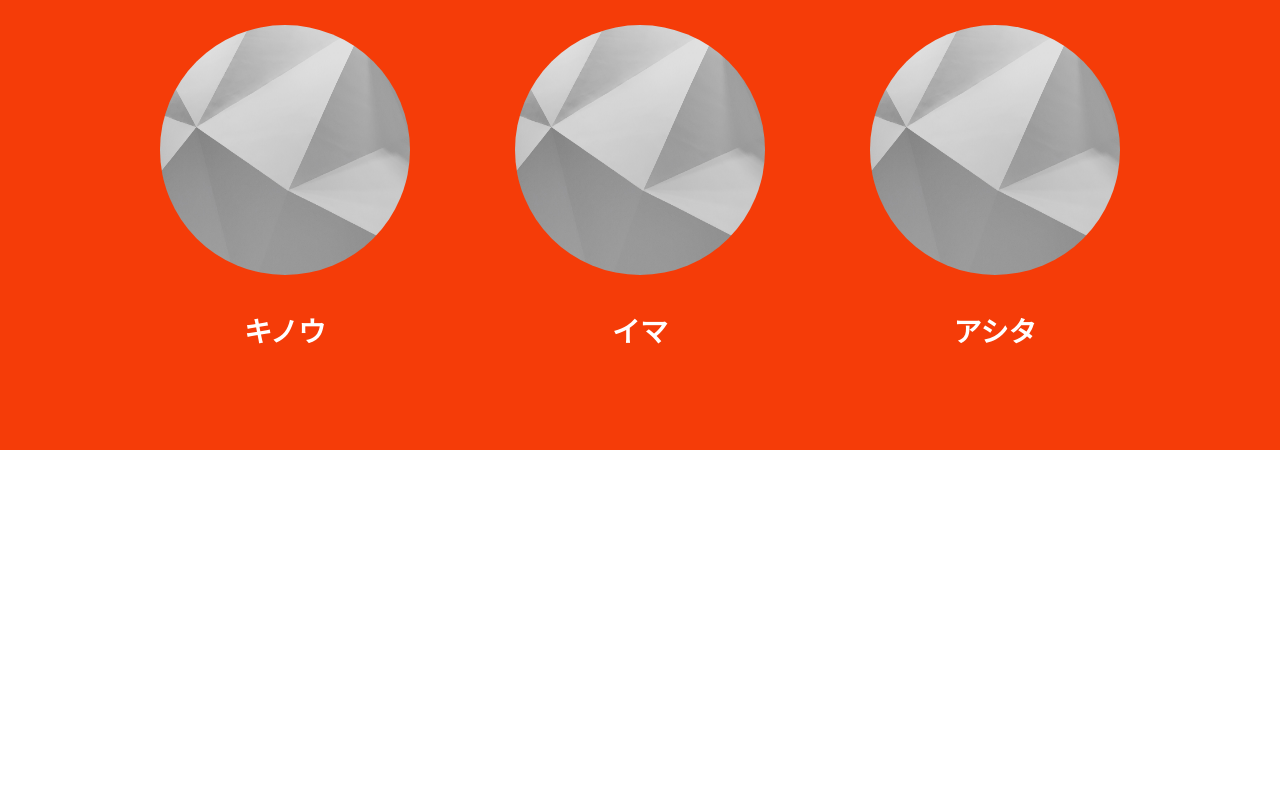
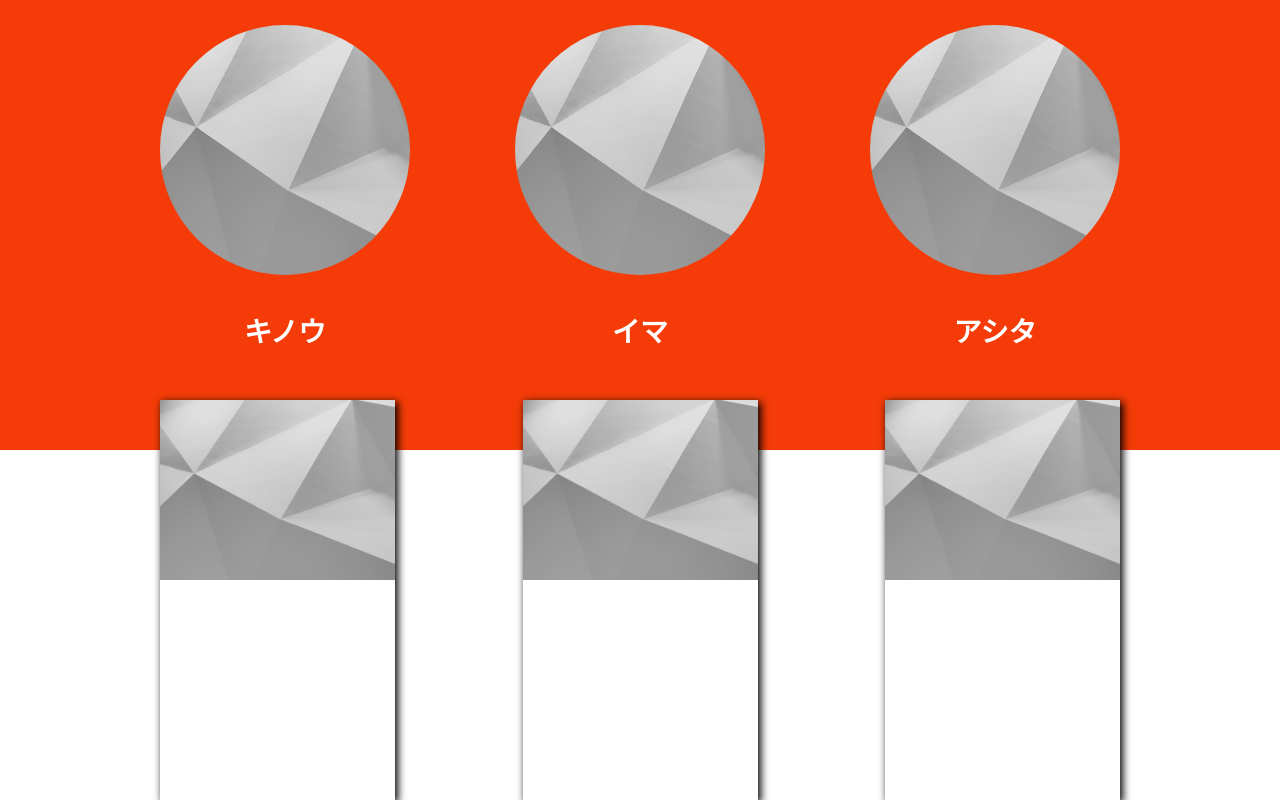
Before and after one commit to yusei66/Toyonaga-Yusei, a Nuxt app: page / in a window 1280 px wide. Shown: the part 5914-6714 px from the top of the page. Before the commit the page ends 6364 px from the top, so only its background shows below. Built offline with nearby package versions, Linux system fonts and the light colour scheme.

Commit message:
project下コンテンツ揃える

```diff
--- a/pages/index.vue
+++ b/pages/index.vue
@@ -1,5 +1,5 @@
 <template>
-  <div class="container">
+  <div class="container sd">
     <div class="firstView">
       <div class="firstView_contents1">
         とよなが
@@ -124,6 +124,11 @@
         </div>
       </div>
       <div class="projectBackground"></div>
+    </div>
+    <div class="projectText2">
+      <div class="projecttextContents"><img class="projectImg" src="../static/sample.jpg"></div>
+      <div class="projecttextContents"><img class="projectImg" src="../static/sample.jpg"></div>
+      <div class="projecttextContents"><img class="projectImg" src="../static/sample.jpg"></div>
     </div>
 
   </div>
@@ -781,6 +786,30 @@ export default {}
   max-width: 100%;
 }
 
+.projectText2{
+  margin: -50px 0 0 0;
+  height: 400px;
+  width: 75%;
+  display: flex;
+  flex-direction: row;
+  position: relative;
+  justify-content: space-between;
+}
+
+.projecttextContents{
+  height: 400px;
+  width: 235px;
+  background-color: #FFFFFF;
+  display: flex;
+  justify-content: center;
+  box-shadow: 2px 2px 8px 0.5px black ;
+}
+
+.projectImg{
+  height: 180px;
+  width: 235px;
+}
+
 .sd {
   max-width: 100%;
   z-index: 0;
```
